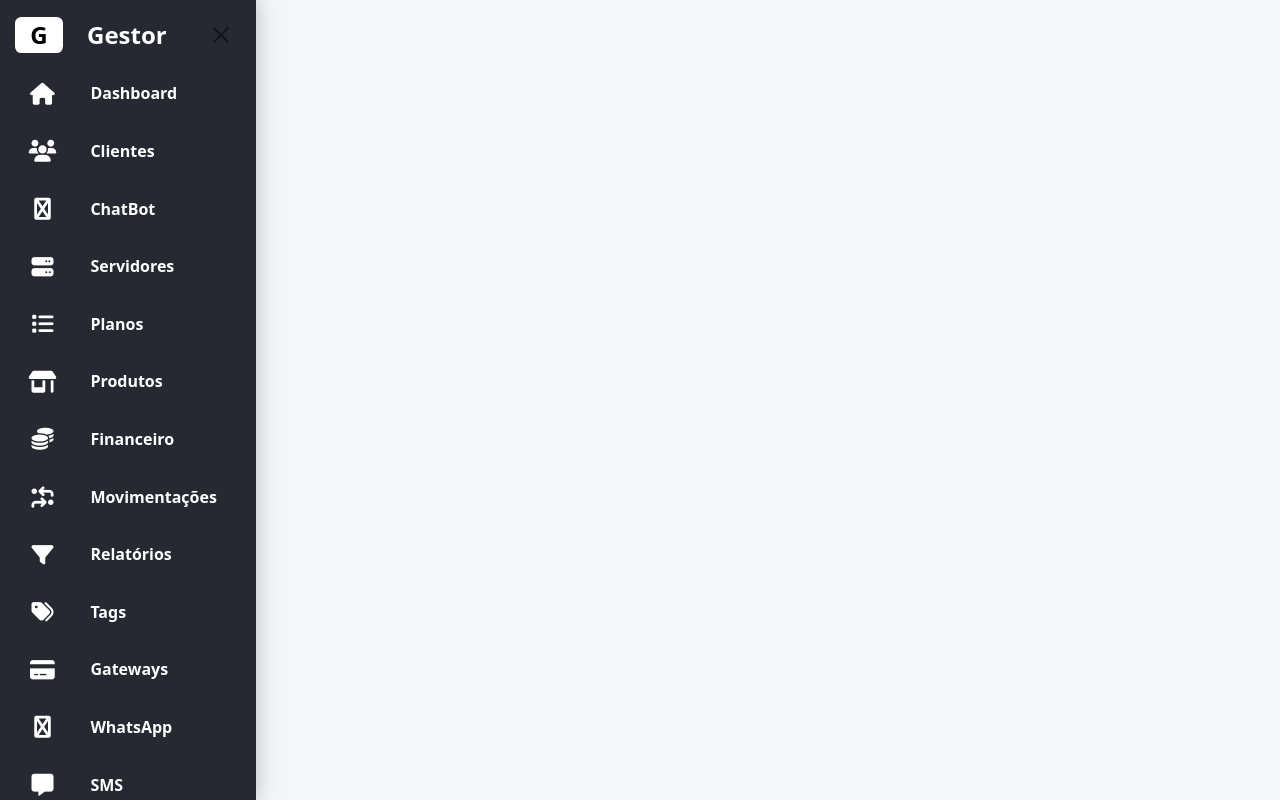
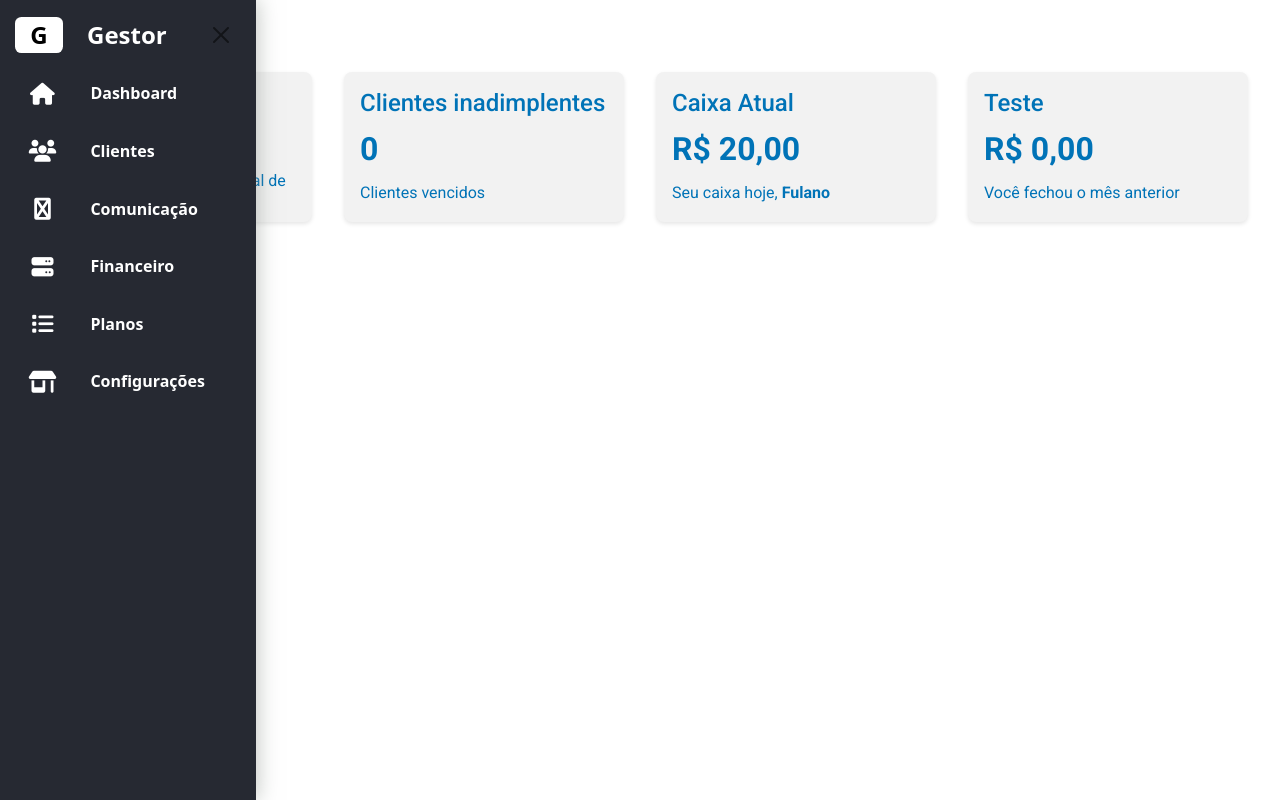
Before and after one commit to jonasmelo74/Front_Antares, an Angular app: page / in a window 1280 px wide. Built offline with nearby package versions, Linux system fonts and the light colour scheme; sample sign-in values are in the browser's storage.

Commit message:
update sidebar and routes

```diff
--- a/src/app/app-routing.module.ts
+++ b/src/app/app-routing.module.ts
@@ -1,28 +1,29 @@
 import { NgModule } from '@angular/core';
 import { RouterModule, Routes } from '@angular/router';
 import { LoginComponent } from './features/account/login/login.component';
-import { HomeComponent } from './features/layout/page/home/home.component';
 import { AuthenticationComponent } from './features/layout/authentication/authentication.component';
 import { CreateAccountComponent } from './features/account/create-account/create-account.component';
 import { AuthGuard } from './features/account/shared/auth.guard';
-import { DashboardMainComponent } from './features/layout/page/main/dashboard-main/dashboard-main.component';
-import { MainComponent } from './features/layout/page/main/main.component';
+import { HomeComponent } from './features/layout/page/home/home.component';
+import { DashboardMainModule } from './features/layout/page/components/dashboard-main/dashboard-main.module';
 
 const routes: Routes = [
   {
     path: '',
-    canActivate: [AuthGuard],
+    component: HomeComponent,
     children: [
       { path: '', component: HomeComponent },
-      { path: 'dashboard', component: MainComponent }
-    ]
+      { path: 'dashboard', component: DashboardMainModule },
+    ],
+    canActivate: [AuthGuard]
   },
   {
-    path: 'auth',
+    path: '',
     component: AuthenticationComponent,
     children: [
-      { path: 'login', component: LoginComponent },
-      { path: 'create-account', component: CreateAccountComponent }
+      { path: '', redirectTo: 'login', pathMatch: 'full'},
+      {path: 'login', component: LoginComponent},
+      {path: 'create-account', component: CreateAccountComponent}
     ]
   }
 ];
--- a/src/app/features/layout/page/main/main.component.html
+++ b/src/app/features/layout/page/main/main.component.html
@@ -1,4 +1,4 @@
-<!-- <app-dashboard-main></app-dashboard-main> -->
-<div class="body" [ngClass]="getBodyClass()">
+<app-dashboard-main></app-dashboard-main>
+<!-- <div class="body" [ngClass]="getBodyClass()">
   <router-outlet></router-outlet>
-</div>
+</div> -->
--- a/src/app/features/layout/page/main/main.module.ts
+++ b/src/app/features/layout/page/main/main.module.ts
@@ -4,7 +4,7 @@ import { BrowserModule } from "@angular/platform-browser";
 import { NgModule } from "@angular/core";
 import { CommonModule } from "@angular/common";
 import { MainComponent } from './main.component';
-import { DashboardMainModule } from "./dashboard-main/dashboard-main.module";
+import { DashboardMainModule } from "../components/dashboard-main/dashboard-main.module";
 
 @NgModule({
   declarations: [
--- a/src/app/features/layout/page/sidebar/menu-items.ts
+++ b/src/app/features/layout/page/sidebar/menu-items.ts
@@ -1,115 +1,32 @@
-
 export const menuItens = [
   {
     routerLink: 'dashboard',
     name: "Dashboard",
-    icon: "fa-house",
-    isOpen: false,
-    expanded: false,
+    icon: "fa-house"
   },
   {
     routerLink: 'client',
     name: "Clientes",
-    icon: "fa-users",
-    isOpen: false,
-    expanded: false,
+    icon: "fa-users"
   },
   {
-    routerLink: 'chatbot',
-    name: "ChatBot",
-    icon: "fa-bots",
-    isOpen: false,
-    expanded: false,
+    routerLink: 'comunication',
+    name: "Comunicação",
+    icon: "fa-bots"
   },
   {
-    routerLink: 'service',
-    name: "Servidores",
-    icon: "fa-server",
-    isOpen: false,
-    expanded: false,
+    routerLink: 'finance',
+    name: "Financeiro",
+    icon: "fa-server"
   },
   {
     routerLink: 'plans',
     name: "Planos",
-    icon: "fa-list",
-    isOpen: false,
-    expanded: false,
+    icon: "fa-list"
   },
   {
-    routerLink: 'products',
-    name: "Produtos",
-    icon: "fa-shop",
-    isOpen: false,
-    expanded: false,
-  },
-  {
-    routerLink: 'finance',
-    name: "Financeiro",
-    icon: "fa-coins",
-    isOpen: false,
-    expanded: false,
-  },
-  {
-    routerLink: 'movement',
-    name: "Movimentações",
-    icon: "fa-arrows-turn-to-dots",
-    isOpen: false,
-    expanded: false,
-  },
-  {
-    routerLink: 'reports',
-    name: "Relatórios",
-    icon: "fa-filter",
-    isOpen: false,
-    expanded: false,
-  },
-  {
-    routerLink: 'tags',
-    name: "Tags",
-    icon: "fa-tags",
-    isOpen: false,
-    expanded: false,
-  },
-  {
-    routerLink: 'gateways',
-    name: "Gateways",
-    icon: "fa-credit-card",
-    isOpen: false,
-    expanded: false,
-  },
-  {
-    routerLink: 'whatsapp',
-    name: "WhatsApp",
-    icon: "fa-square-whatsapp",
-    isOpen: false,
-    expanded: false,
-  },
-  {
-    routerLink: 'sms',
-    name: "SMS",
-    icon: "fa-message",
-    isOpen: false,
-    expanded: false,
-  },
-  {
-    routerLink: 'indication',
-    name: "Indicações",
-    icon: "fa-layer-group",
-    isOpen: false,
-    expanded: false,
-  },
-  {
-    routerLink: 'other',
-    name: "Outros",
-    icon: "fa-user-plus",
-    isOpen: false,
-    expanded: false,
-  },
-  {
-    routerLink: 'logs',
-    name: "Logs",
-    icon: "fa-font-awesome",
-    isOpen: false,
-    expanded: false,
+    routerLink: 'configuration',
+    name: "Configurações",
+    icon: "fa-shop"
   },
 ];
--- a/src/app/features/layout/page/sidebar/sidebar.component.html
+++ b/src/app/features/layout/page/sidebar/sidebar.component.html
@@ -13,7 +13,7 @@
     <ul class="sidenav-nav ms-1">
       <ng-container *ngFor="let item of menuItens; let i = index">
         <li class="sidenav-nav-item">
-          <a class="sidenav-nav-link" [routerLink]="[item.routerLink]">
+          <a class="sidenav-nav-link" [routerLink]="[item.routerLink]" routerLinkActive="active" [routerLinkActiveOptions]="{exact: true}">
             <i class="sidenav-link-icon fa-lg fa-solid" [class]="item.icon"></i>
             <span class="sidenav-link-text" *ngIf="collapsed">{{ item.name }}</span>
             <!-- <i class="ms-auto me-3 fa-solid fa-angle-right" [ngClass]="{'fa-angle-bottom': i === expandedIndex}"></i> -->
--- a/src/app/features/layout/page/sidebar/sidebar.component.scss
+++ b/src/app/features/layout/page/sidebar/sidebar.component.scss
@@ -101,3 +101,12 @@
     }
   }
 }
+
+.active {
+  background-color: #fff;
+
+    .sidenav-link-icon,
+    .sidenav-link-text {
+      color: #000 !important;
+    }
+}
--- a/src/app/features/layout/page/sidebar/sidebar.component.ts
+++ b/src/app/features/layout/page/sidebar/sidebar.component.ts
@@ -18,8 +18,6 @@ export class SidebarComponent {
   screenWidth: number = 0;
   menuItens = menuItens;
   navData = menuItens;
-
-
 
   constructor(private sharedService: SharedService) {
   }
```
Also changed, not shown: src/app/features/layout/page/components/dashboard-main/dashboard-main.component.html (renamed from src/app/features/layout/page/main/dashboard-main/dashboard-main.component.html), src/app/features/layout/page/components/dashboard-main/dashboard-main.component.scss (renamed from src/app/features/layout/page/main/dashboard-main/dashboard-main.component.scss), src/app/features/layout/page/components/dashboard-main/dashboard-main.component.ts (renamed from src/app/features/layout/page/main/dashboard-main/dashboard-main.component.ts), src/app/features/layout/page/components/dashboard-main/dashboard-main.module.ts (renamed from src/app/features/layout/page/main/dashboard-main/dashboard-main.module.ts), 1 other file (tests, documents, lock files or other folders).
